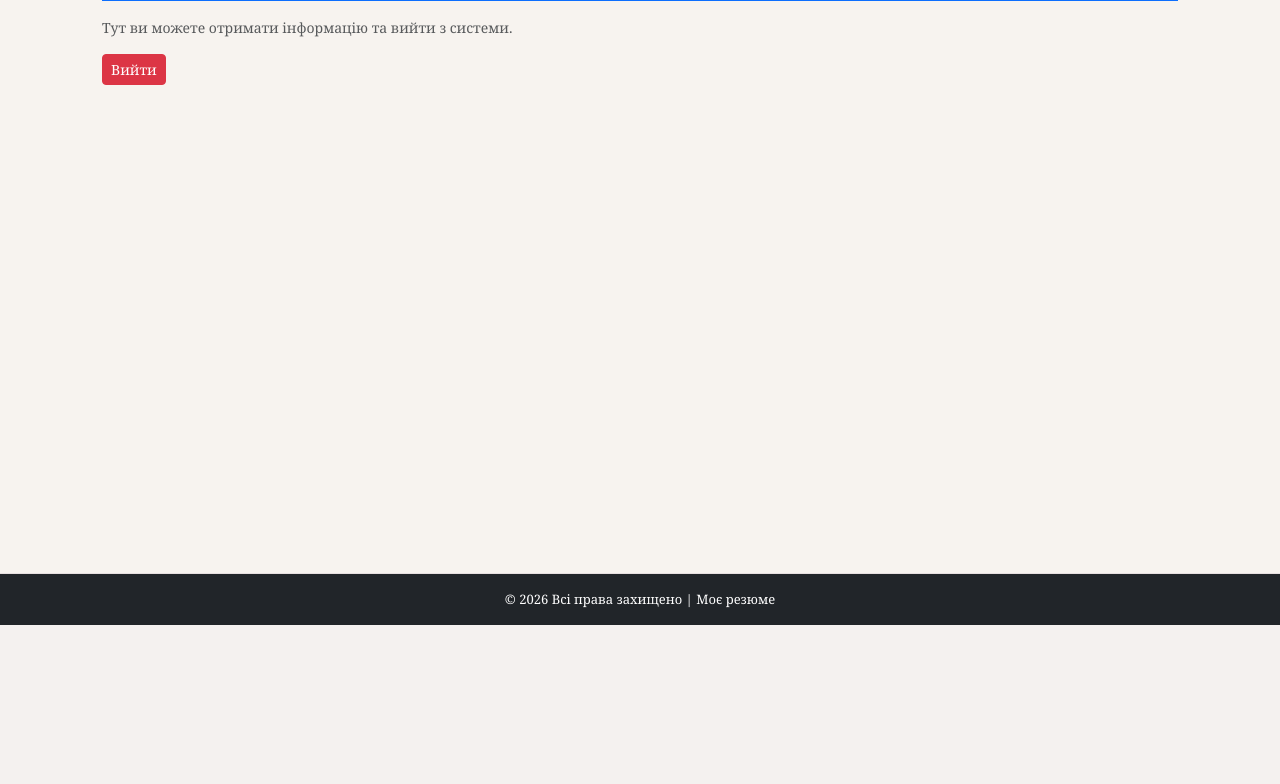
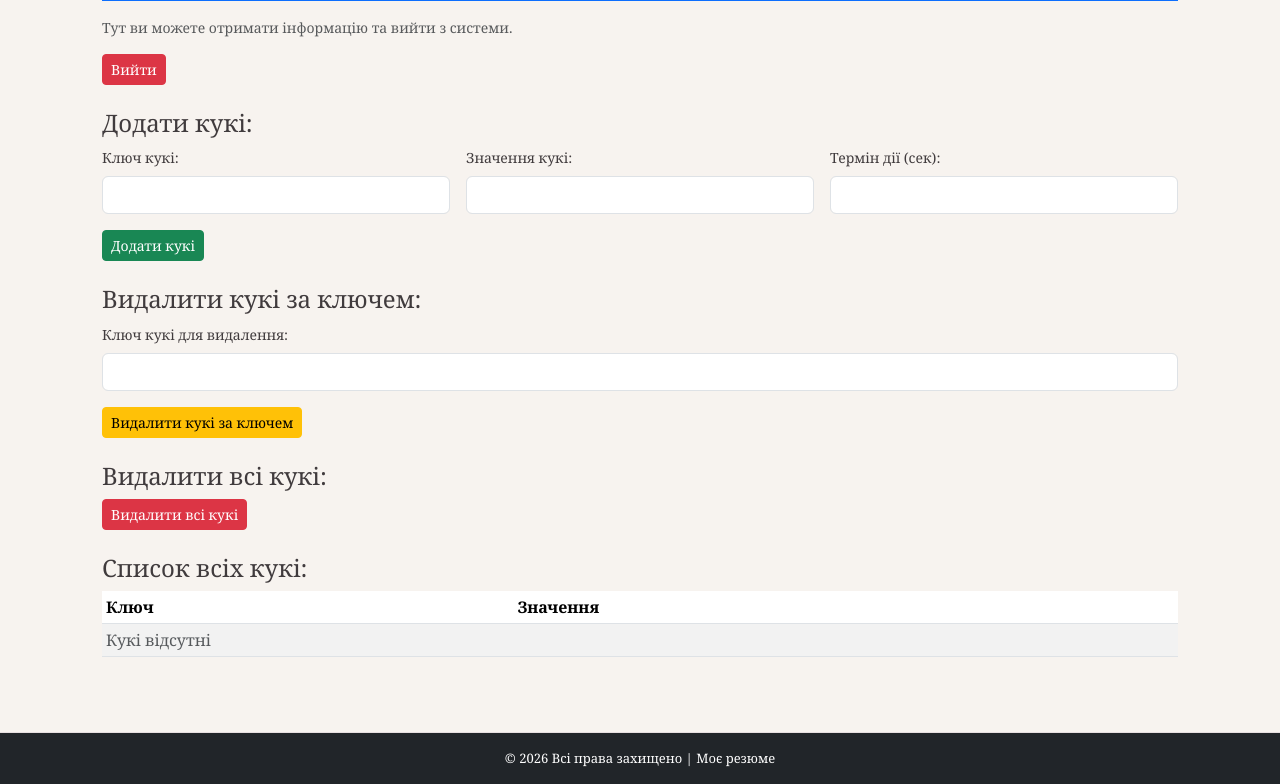
Before and after one commit to dianazubik/flask-app-lab., a Flask app: template app/users/templates/users/profile.html in a window 1280 px wide. Shown: the part 175-959 px from the top of the page. Before the commit the page ends 800 px from the top, so only its background shows below. Run offline with Flask 3, Linux system fonts and the light colour scheme; the template is opened without the code that fills it, so the values that code supplies are empty.

Commit message:
Add cookie management on profile page (add, delete, list)

```diff
--- a/app/users/templates/users/profile.html
+++ b/app/users/templates/users/profile.html
@@ -9,4 +9,57 @@
 
 <p class="text-muted small">Тут ви можете отримати інформацію та вийти з системи.</p>
 <a href="{{ url_for('users.logout') }}" class="btn btn-danger btn-sm">Вийти</a>
+
+<h4 class="mt-4">Додати кукі:</h4>
+<form method="POST" action="{{ url_for('users.add_cookie') }}">
+    <div class="row g-3">
+        <div class="col-md-4">
+            <label for="key" class="form-label small">Ключ кукі:</label>
+            <input type="text" class="form-control" id="key" name="key" required>
+        </div>
+        <div class="col-md-4">
+            <label for="value" class="form-label small">Значення кукі:</label>
+            <input type="text" class="form-control" id="value" name="value" required>
+        </div>
+        <div class="col-md-4">
+            <label for="max_age" class="form-label small">Термін дії (сек):</label>
+            <input type="number" class="form-control" id="max_age" name="max_age" min="1">
+        </div>
+    </div>
+    <button type="submit" class="btn btn-success btn-sm mt-3">Додати кукі</button>
+</form>
+
+<h4 class="mt-4">Видалити кукі за ключем:</h4>
+<form method="POST" action="{{ url_for('users.delete_cookie') }}">
+    <label for="del_key" class="form-label small">Ключ кукі для видалення:</label>
+    <input type="text" class="form-control" id="del_key" name="key" required>
+    <button type="submit" class="btn btn-warning btn-sm mt-3">Видалити кукі за ключем</button>
+</form>
+
+<h4 class="mt-4">Видалити всі кукі:</h4>
+<form method="POST" action="{{ url_for('users.delete_all_cookies') }}">
+    <button type="submit" class="btn btn-danger btn-sm">Видалити всі кукі</button>
+</form>
+
+<h4 class="mt-4">Список всіх кукі:</h4>
+<table class="table table-striped table-sm">
+    <thead>
+        <tr>
+            <th>Ключ</th>
+            <th>Значення</th>
+        </tr>
+    </thead>
+    <tbody>
+        {% for key, value in cookies.items() %}
+        <tr>
+            <td>{{ key }}</td>
+            <td class="text-break">{{ value }}</td>
+        </tr>
+        {% else %}
+        <tr>
+            <td colspan="2" class="text-muted">Кукі відсутні</td>
+        </tr>
+        {% endfor %}
+    </tbody>
+</table>
 {% endblock %}
```
Also changed, not shown: app/users/views.py (+78 -1 lines).
